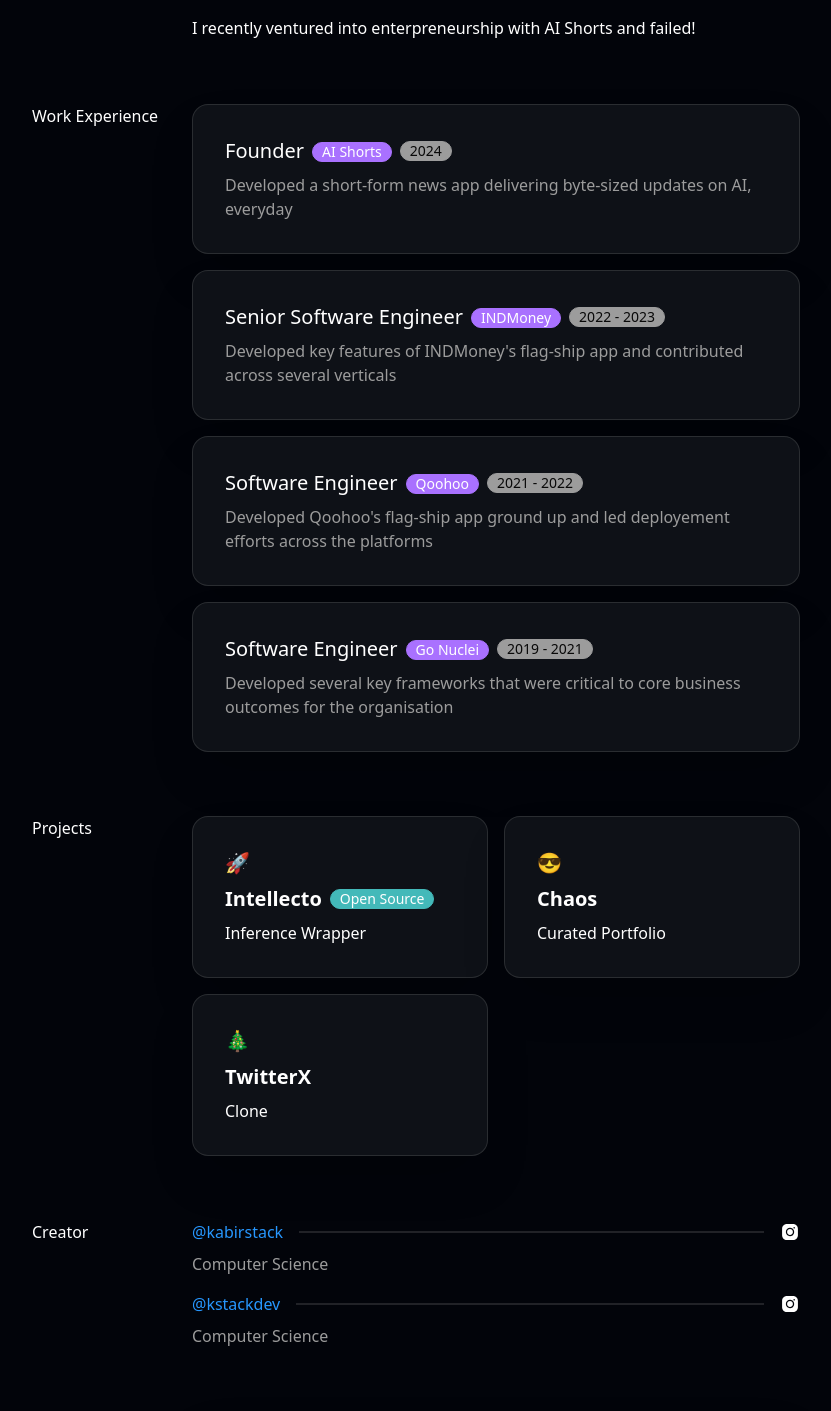
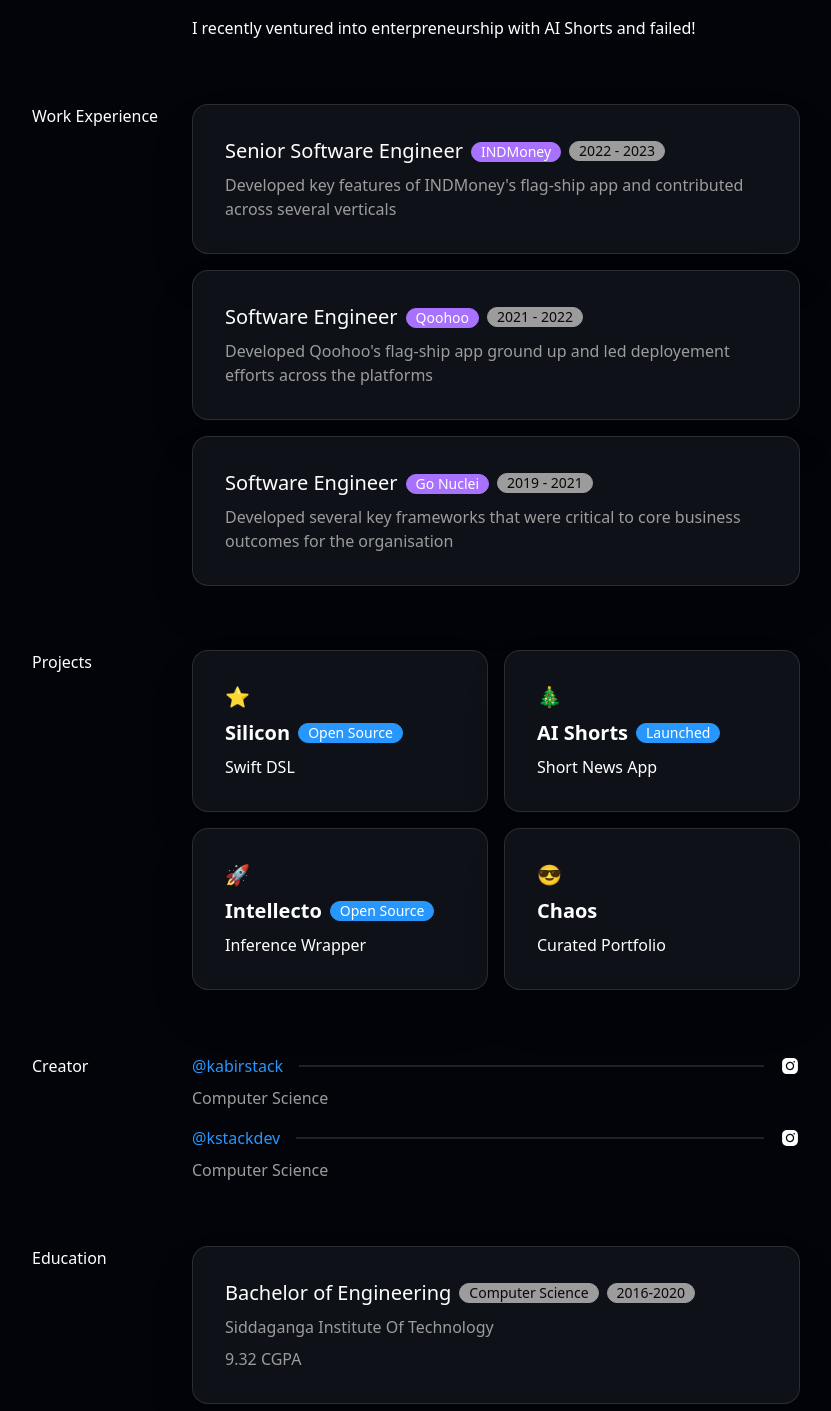
Before and after one commit to kabir-asani/chaos, a SvelteKit app: page / in a window 1280 px wide. Shown: the part 440-1851 px from the top of the page, without its empty margins (224-1055 px from the left). Built offline with nearby package versions, Linux system fonts and the light colour scheme.

Commit message:
Update various elements

```diff
--- a/src/routes/components/developer/Developer.svelte
+++ b/src/routes/components/developer/Developer.svelte
@@ -8,13 +8,6 @@
 <SectionItem id="experience">
 	<SectionTitle slot="title" text="Work Experience" />
 	<SectionContent slot="content">
-		<DeveloperItem
-			role="Founder"
-			company="AI Shorts"
-			companyUrl="https://aishorts.club"
-			period="2024"
-			onelineDescription="Developed a short-form news app delivering byte-sized updates on AI, everyday"
-		/>
 		<DeveloperItem
 			role="Senior Software Engineer"
 			company="INDMoney"
--- a/src/routes/components/header/Header.svelte
+++ b/src/routes/components/header/Header.svelte
@@ -24,7 +24,6 @@
 		<div class="wrap md:row gap-4 md:gap-2 items-center justify-center md:justify-normal">
 			<HighlightItem text="Developer" sectionId="experience" />
 			<HighlightItem text="Creator" sectionId="creator" />
-			<HighlightItem text="Entrepreneur" sectionId="entrepreneurship" />
 		</div>
 
 		<div class="wrap md:row gap-4 items-center justify-center md:justify-normal">
--- a/src/routes/components/showcase/Showcase.svelte
+++ b/src/routes/components/showcase/Showcase.svelte
@@ -8,6 +8,24 @@
 <SectionItem id="projects">
 	<SectionTitle slot="title" text="Projects" />
 	<SectionContent slot="content" variant="grid">
+		<ShowcaseItem
+			emoji="⭐️"
+			name="Silicon"
+			onelineDescription="Swift DSL"
+			highlight={true}
+			highlightContent="Open Source"
+			url="https://github.com/kabir-asani/Silicon"
+		/>
+
+		<ShowcaseItem
+			emoji="🎄"
+			name="AI Shorts"
+			onelineDescription="Short News App"
+			highlight={true}
+			highlightContent="Launched"
+			url="https://aishorts.club"
+		/>
+
 		<ShowcaseItem
 			emoji="🚀"
 			name="Intellecto"
@@ -23,11 +41,5 @@
 			onelineDescription="Curated Portfolio"
 			url="https://github.com/kabir-asani/chaos"
 		/>
-		<ShowcaseItem
-			emoji="🎄"
-			name="TwitterX"
-			onelineDescription="Clone"
-			url="https://github.com/kabir-asani/TonyStark"
-		/>
 	</SectionContent>
 </SectionItem>
--- a/src/routes/components/showcase/components/ShowcaseItem.svelte
+++ b/src/routes/components/showcase/components/ShowcaseItem.svelte
@@ -5,6 +5,7 @@
 	export let onelineDescription: String;
 	export let highlight: Boolean = false;
 	export let highlightContent: String | undefined = undefined;
+	export let highlightVariant: 'primary' | 'secondary' | 'tertiary' = 'primary';
 
 	import Linkable from '$lib/components/linkable/Linkable.svelte';
 </script>
@@ -17,7 +18,7 @@
 			<div class="row gap-2 items-center">
 				<h1 class="card-title">{name}</h1>
 				{#if highlight}
-					<div class="badge badge-accent text-sm">{highlightContent ?? 'NEW'}</div>
+					<div class={`badge badge-${highlightVariant} text-sm`}>{highlightContent ?? 'NEW'}</div>
 				{/if}
 			</div>
 
```
